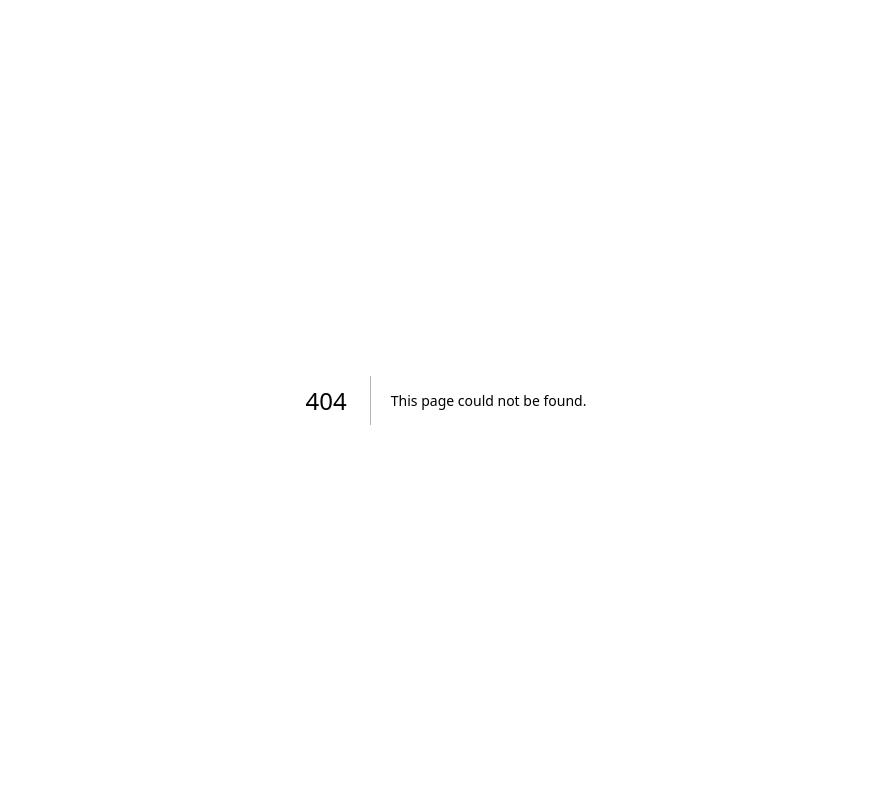
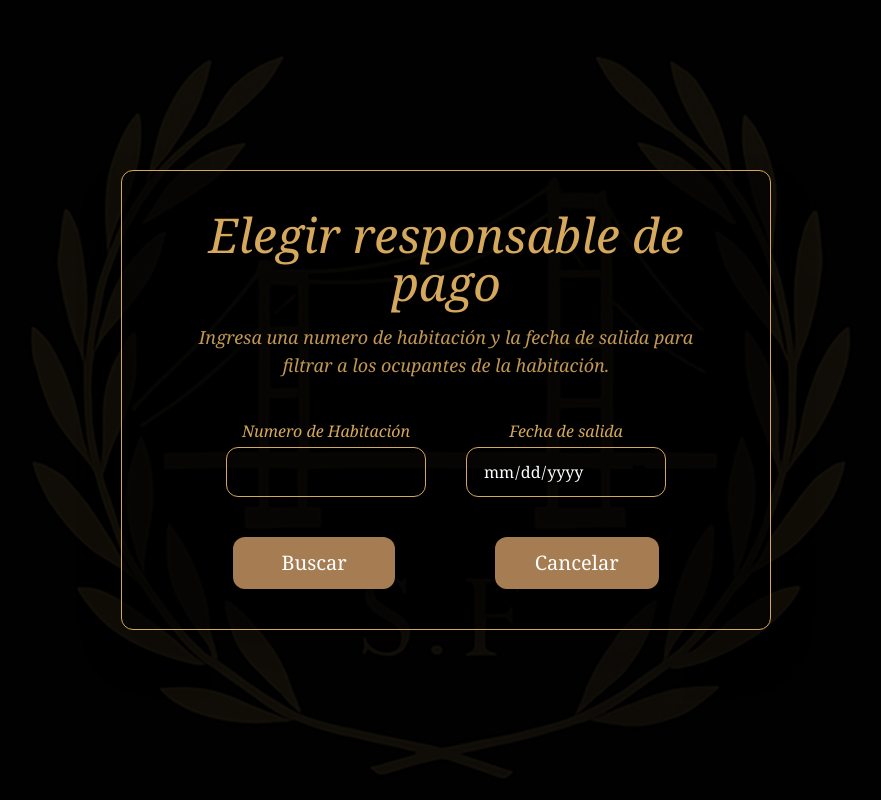
Before and after one commit to MachoNaldo/tpdisenogrupo26, a Next.js app in the folder frontend/: page /facturar in a window 1280 px wide. Before the commit this address had no page. Shown: the whole page, without its empty margins (194-1075 px from the left). Built offline with nearby package versions, Linux system fonts and the light colour scheme.

Commit message:
Agregar boton  Facturar y preparar futuros cambios

```diff
--- /dev/null
+++ b/frontend/app/facturar/facturar.tsx
@@ -0,0 +1,74 @@
+"use client";
+
+import { useState } from "react";
+import { useRouter } from "next/navigation";
+
+export default function SeleccionarFechas() {
+  const router = useRouter();
+
+  const [desde, setDesde] = useState("");
+  const [hasta, setHasta] = useState("");
+  const [error, setError] = useState<string | null>(null);
+
+  const continuar = () => {
+    if (!desde || !hasta) {
+      setError("⚠️ Debes seleccionar ambas fechas.");
+      return;
+    }
+
+    if (new Date(desde) > new Date(hasta)) {
+      setError("⚠️ La fecha 'Desde' no puede ser mayor que 'Hasta'.");
+      return;
+    }
+
+    router.push(`/reservar?desde=${desde}&hasta=${hasta}`);
+
+
+
+
+
+  };
+
+  return (
+    <main className="flex flex-col items-center justify-center min-h-screen bg-black text-white">
+
+      <div className="bg-black/60 p-10 rounded-xl shadow-xl border border-[#d6a85b] w-[400px]">
+        <h1 className="text-3xl font-bold mb-6 text-center text-[#d6a85b]">
+          Seleccionar rango de fechas
+        </h1>
+
+        {error && (
+          <div className="text-red-400 mb-4 text-sm border border-red-400 px-3 py-2 rounded">
+            {error}
+          </div>
+        )}
+
+        <label className="block mb-4 font-semibold">
+          Fecha desde:
+          <input
+            type="date"
+            className="w-full mt-1 bg-gray-200 text-black p-2 rounded"
+            value={desde}
+            onChange={(e) => setDesde(e.target.value)}
+          />
+        </label>
+
+        <label className="block mb-6 font-semibold">
+          Fecha hasta:
+          <input
+            type="date"
+            className="w-full mt-1 bg-gray-200 text-black p-2 rounded"
+            value={hasta}
+            onChange={(e) => setHasta(e.target.value)}
+          />
+        </label>
+
+        <button
+          onClick={continuar}
+          className="w-full bg-[#a67c52] hover:bg-[#c39a4f] transition text-white font-semibold py-2 rounded-xl">
+          Continuar
+        </button>
+      </div>
+    </main>
+  );
+}
--- /dev/null
+++ b/frontend/app/facturar/page.tsx
@@ -0,0 +1,116 @@
+"use client";
+
+import { useState } from "react";
+import { useRouter } from "next/navigation";
+
+export default function ReservarHabitacion() {
+  const router = useRouter();
+
+  const [habitacion, setHabitacion] = useState("");
+  const [hasta, setHasta] = useState("");
+  const [error, setError] = useState<string | null>(null);
+
+  const continuar = () => {
+    if (!habitacion || !hasta) {
+      setError("⚠️ Debes seleccionar ambas fechas.");
+      return;
+    }
+
+    router.push(`/reservar?desde=${habitacion}&hasta=${hasta}`);//CAMBIAR PARA QUE LLEVE A LA SIGUIENTE COSA DE FACTURAR(LA TABLA)
+
+  };
+
+  const cancelar = () => {
+    router.push("/menu");
+  };
+
+  return (
+    <main className="min-h-screen flex items-center justify-center relative text-white bg-black">
+
+
+      {/* Imagen decorativa central */}
+      <div className="absolute inset-0 bg-[url('/img/Fondo4.png')]
+                      bg-center bg-contain bg-no-repeat opacity-40 pointer-events-none" />
+
+      {/* Fondo oscuro encima */}
+      <div className="absolute inset-0 bg-black/80" />
+
+      {/* Marco principal */}
+      <div className="relative bg-black/60 border border-[#d6a85b] rounded-xl
+                      shadow-2xl px-14 py-10 w-[650px] text-center">
+
+        {/* Título */}
+        <h1 className="text-5xl font-[Georgia] text-[#d6a85b] mb-4 italic">
+          Elegir responsable de pago
+        </h1>
+
+        {/* Subtítulo */}
+        <p className="text-lg font-[Georgia] mb-10 text-[#d6a85b] italic opacity-90">
+          Ingresa una numero de habitación y la fecha de salida para<br />
+          filtrar a los ocupantes de la habitación.
+        </p>
+
+        {/* Error */}
+        {error && (
+          <div className="text-red-400 mb-5 text-sm border border-red-400 px-3 py-2 rounded">
+            {error}
+          </div>
+        )}
+
+        {/* Inputs */}
+        <div className="flex justify-center gap-10 mb-10">
+
+          {/* Numero de Habitación */}
+          <div className="flex flex-col">
+            <label className="text-[#d6a85b] font-[Georgia] mb-1 italic">
+              Numero de Habitación
+
+            </label>
+            <input
+              type="number"
+              className="bg-transparent border border-[#d6a85b] text-white
+                         px-4 py-3 rounded-xl text-center w-[200px]
+                         font-[Georgia] focus:outline-none"
+              value={habitacion}
+              onChange={(e) => setHabitacion(e.target.value)}
+            />
+          </div>
+
+          {/* Fecha hasta */}
+          <div className="flex flex-col">
+            <label className="text-[#d6a85b] font-[Georgia] mb-1 italic">
+              Fecha de salida
+            </label>
+            <input
+              type="date"
+              className="bg-transparent border border-[#d6a85b] text-white
+                         px-4 py-3 rounded-xl text-center w-[200px]
+                         font-[Georgia] focus:outline-none"
+              value={hasta}
+              onChange={(e) => setHasta(e.target.value)}
+            />
+          </div>
+        </div>
+
+        {/* Botones */}
+        <div className="flex justify-center gap-25 mt-6">
+
+            <button
+              onClick={continuar}
+              className="bg-[#a67c52] hover:bg-[#c39a4f] text-white px-12 py-3 rounded-xl
+                        font-[Georgia] text-xl shadow-md transition">
+              Buscar
+            </button>
+
+            <button
+              onClick={cancelar}
+              className="bg-[#a67c52] hover:bg-[#c39a4f] text-white px-10 py-3 rounded-xl
+                        font-[Georgia] text-xl shadow-md transition">
+              Cancelar
+            </button>
+
+        </div>
+      </div>
+    </main>
+  );
+}
--- a/frontend/app/menu/page.tsx
+++ b/frontend/app/menu/page.tsx
@@ -100,6 +100,14 @@ export default function Menu() {
             <p className="menu-label font-serif">Ocupar Habitación</p>
           </Link>
 
+
+          {/* Facturar */}
+          <Link href="/facturar" className="menu-card">
+            <div className="icon-wrapper">
+              <Image src="/img/Facturar.png" alt="Facturar" width={100} height={80} className="menu-icon opacity-90" />
+            </div>
+            <p className="menu-label font-serif">Facturar</p>
+          </Link>
         </div>
 
         <button className="logout-btn font-serif" onClick={desloguearse}>Cerrar Sesión</button>
```
Also changed, not shown: frontend/app/menu/menu.css (+8 -0 lines), frontend/public/img/Facturar.png (added), 1 other file (tests, documents, lock files or other folders).
